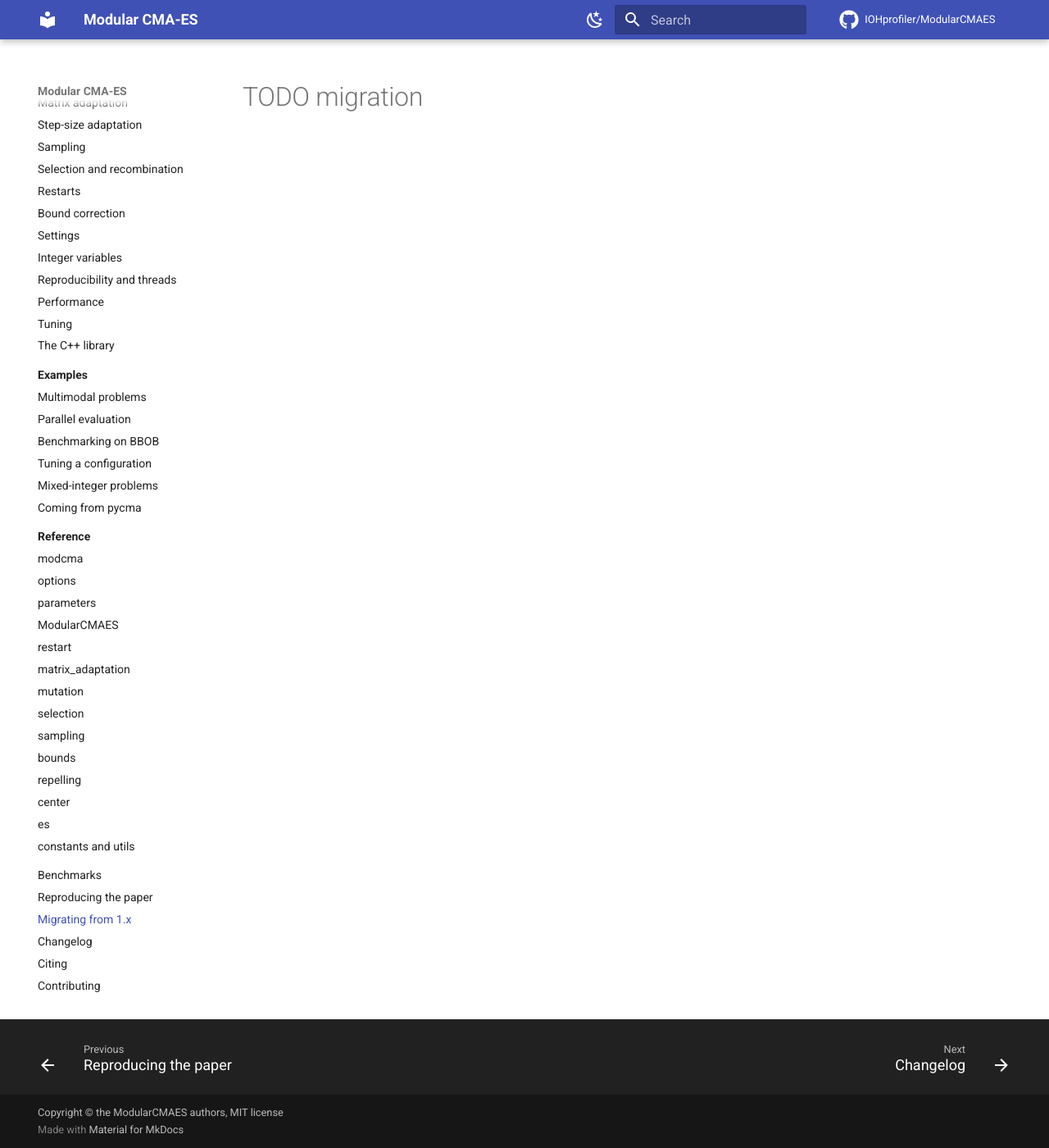
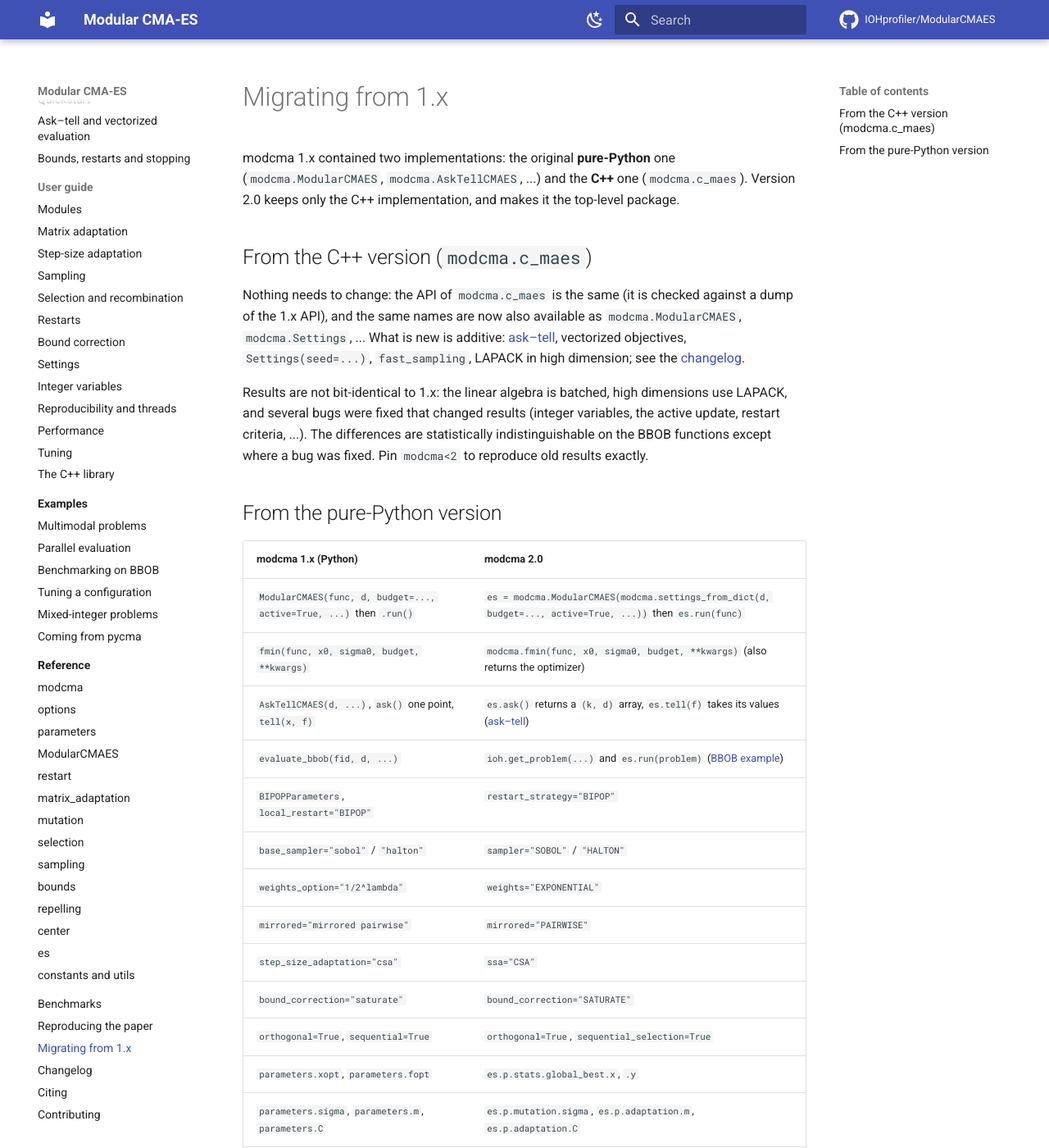
Before and after one commit to IOHprofiler/ModularCMAES, an MkDocs documentation site: the page built from docs/migration.md, in a window 1280 px wide and 1400 px high. Shown: the whole window at 82% size. Built offline with MkDocs 1.6.1 and Material for MkDocs 9.7.7, drawn with Linux system fonts in a browser that asks for light colours; comment, search, counter and statistics services are not loaded; some of the changed text lies outside the part shown.

```diff
--- a/docs/migration.md
+++ b/docs/migration.md
@@ -1 +1,45 @@
-# TODO migration
+# Migrating from 1.x
+
+modcma 1.x contained two implementations: the original **pure-Python** one (`modcma.ModularCMAES`,
+`modcma.AskTellCMAES`, ...) and the **C++** one (`modcma.c_maes`). Version 2.0 keeps only the C++
+implementation, and makes it the top-level package.
+
+## From the C++ version (`modcma.c_maes`)
+
+Nothing needs to change: the API of `modcma.c_maes` is the same (it is checked against a dump of the
+1.x API), and the same names are now also available as `modcma.ModularCMAES`, `modcma.Settings`,
+... What is new is additive: [ask–tell](getting-started/ask-tell.md), vectorized objectives,
+`Settings(seed=...)`, `fast_sampling`, LAPACK in high dimension; see the [changelog](changelog.md).
+
+Results are not bit-identical to 1.x: the linear algebra is batched, high dimensions use LAPACK,
+and several bugs were fixed that changed results (integer variables, the active update, restart
+criteria, ...). The differences are statistically indistinguishable on the BBOB functions except
+where a bug was fixed. Pin `modcma<2` to reproduce old results exactly.
+
+## From the pure-Python version
+
+| modcma 1.x (Python) | modcma 2.0 |
+|---|---|
+| `ModularCMAES(func, d, budget=..., active=True, ...)` then `.run()` | `es = modcma.ModularCMAES(modcma.settings_from_dict(d, budget=..., active=True, ...))` then `es.run(func)` |
+| `fmin(func, x0, sigma0, budget, **kwargs)` | `modcma.fmin(func, x0, sigma0, budget, **kwargs)` (also returns the optimizer) |
+| `AskTellCMAES(d, ...)`, `ask()` one point, `tell(x, f)` | `es.ask()` returns a `(k, d)` array, `es.tell(f)` takes its values ([ask–tell](getting-started/ask-tell.md)) |
+| `evaluate_bbob(fid, d, ...)` | `ioh.get_problem(...)` and `es.run(problem)` ([BBOB example](examples/bbob.md)) |
+| `BIPOPParameters`, `local_restart="BIPOP"` | `restart_strategy="BIPOP"` |
+| `base_sampler="sobol"` / `"halton"` | `sampler="SOBOL"` / `"HALTON"` |
+| `weights_option="1/2^lambda"` | `weights="EXPONENTIAL"` |
+| `mirrored="mirrored pairwise"` | `mirrored="PAIRWISE"` |
+| `step_size_adaptation="csa"` | `ssa="CSA"` |
+| `bound_correction="saturate"` | `bound_correction="SATURATE"` |
+| `orthogonal=True`, `sequential=True` | `orthogonal=True`, `sequential_selection=True` |
+| `parameters.xopt`, `parameters.fopt` | `es.p.stats.global_best.x`, `.y` |
+| `parameters.sigma`, `parameters.m`, `parameters.C` | `es.p.mutation.sigma`, `es.p.adaptation.m`, `es.p.adaptation.C` |
+| `utils.set_seed(s)` / `np.random.seed(s)` | `modcma.utils.set_seed(s)`, or `Settings(seed=s)` |
+| `python -m modcma` | the [examples](examples/index.md) |
+
+Module options are enums (`modcma.options`), or their names as strings in `fmin` and
+`settings_from_dict`; the full list is in [modules](guide/modules.md).
+
+Constructing `modcma.ModularCMAES` the 1.x way, or using a name that was removed, raises an error
+that points here. The Python implementation remains installable as `pip install "modcma<2"`, and its
+source is on the [`legacy-python`](https://github.com/IOHprofiler/ModularCMAES/tree/legacy-python)
+branch.
```
Also changed, not shown: CHANGELOG.md (+1 -0 lines), TASKS.md (+23 -1 lines), 16 other files.
